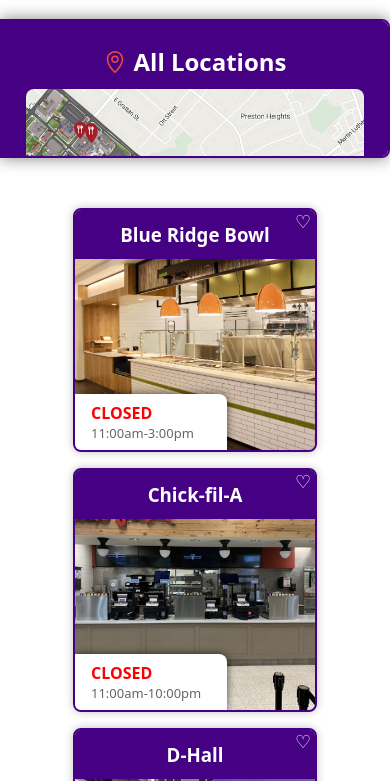
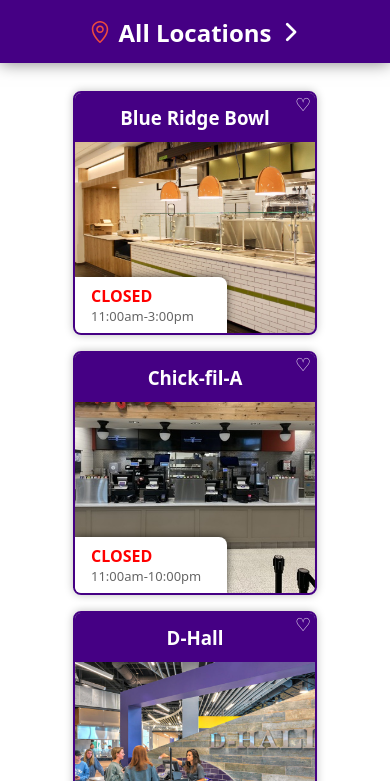
Before and after one commit to bcrussin/jmu-dining-options, a plain HTML site: page index.html in a window 390 px wide. Shown: the part 63-844 px from the top of the page. Drawn offline with Linux system fonts and the light colour scheme.

Commit message:
Add mobile support for sidebar

```diff
--- a/css/global.css
+++ b/css/global.css
@@ -196,15 +196,4 @@ aside {
     main {
         flex-direction: column;
     }
-
-    aside {
-        min-width: 100%;
-        max-height: 20vh;
-        box-sizing: border-box;
-        align-items: center;
-    }
-
-    aside img {
-        max-height: 20vh;
-    }
 }
--- a/css/index.css
+++ b/css/index.css
@@ -3,6 +3,12 @@ main {
     min-height: 0;
     display: flex;
     justify-content: stretch;
+}
+
+#sidebar-header {
+    display: flex;
+    justify-content: stretch;
+    align-items: center;
 }
 
 .container {
@@ -66,7 +72,7 @@ main {
     justify-content: center;
     align-items: center;
 
-    z-index: 999;
+    z-index: 20;
     color: white;
 }
 
@@ -267,3 +273,75 @@ main {
     color: white;
     background-color: #450084;
 }
+
+@media screen and (max-width: 800px) {
+    aside {
+        position: relative;
+        flex: 1;
+        min-height: 3lh;
+        padding: 0;
+        min-width: 100%;
+        box-sizing: border-box;
+        justify-content: flex-start;
+        align-items: center;
+        margin: 0;
+        border-radius: 0;
+        overflow: hidden;
+    }
+
+    .location-info {
+        min-height: 3lh;
+        display: flex;
+        justify-content: center;
+        align-items: center;
+        align-self: stretch;
+    }
+
+    .icon-text {
+        display: flex;
+        justify-content: space-between;
+    }
+
+    .icon-text > * {
+        flex-basis: 100%;
+    }
+
+    #sidebar-arrow {
+        flex: 0 0;
+        color: white;
+        height: 1lh;
+
+        transition: transform 0.2s;
+    }
+
+    aside.expanded {
+        max-height: fit-content;
+    }
+
+    aside.expanded #sidebar-arrow {
+        transform: rotate(90deg);
+    }
+
+    aside #location-image {
+        max-height: 20vh;
+        display: none;
+    }
+
+    aside:not(.expanded) #filters,
+    aside:not(.expanded) #reset-filters {
+        display: none;
+    }
+
+    aside.expanded #location-image {
+        display: block;
+    }
+
+    .container {
+        transition: max-height 0.3s;
+    }
+
+    aside.expanded + .container {
+        flex: 0 0 0;
+        min-height: 0;
+    }
+}
--- a/index.html
+++ b/index.html
@@ -23,12 +23,14 @@
     </header>
 
     <main>
-      <aside>
+      <aside id="sidebar" onclick="toggleSidebar()">
+
         <div class="location-info">
-          <span class="icon-text">
-            <img class="icon" src="images/pin.svg" />
-            <h2 id="location-name">D-Hall</h2>
-          </span>
+            <span class="icon-text">
+              <img class="icon" src="images/pin.svg" id="location-pin" />
+              <h2 id="location-name">D-Hall</h2>
+              <img id="sidebar-arrow" src="images/expand-arrow.svg"></div>
+            </span>
           <img id="location-image" src="images/d-hall-location.jpeg" />
         </div>
 
--- a/scripts/index.js
+++ b/scripts/index.js
@@ -1,3 +1,5 @@
+const SIDEBAR = document.getElementById('sidebar');
+const SIDEBAR_ARROW = document.getElementById('sidebar-arrow');
 const LOCATION_NAME = document.getElementById('location-name');
 const LOCATION_IMAGE = document.getElementById('location-image');
 const CARDS_CONTAINER = document.getElementById('location-content');
@@ -301,6 +303,10 @@ function isOpen(open, close) {
 
 /* MODAL FUNCTIONS */
 
+function toggleSidebar() {
+    SIDEBAR.classList.toggle('expanded');
+}
+
 function openDetails(id) {
     let restaurant = restaurants[id];
     if (!restaurant) return;
```
Also changed, not shown: images/expand-arrow.svg (added), 1 other file.
